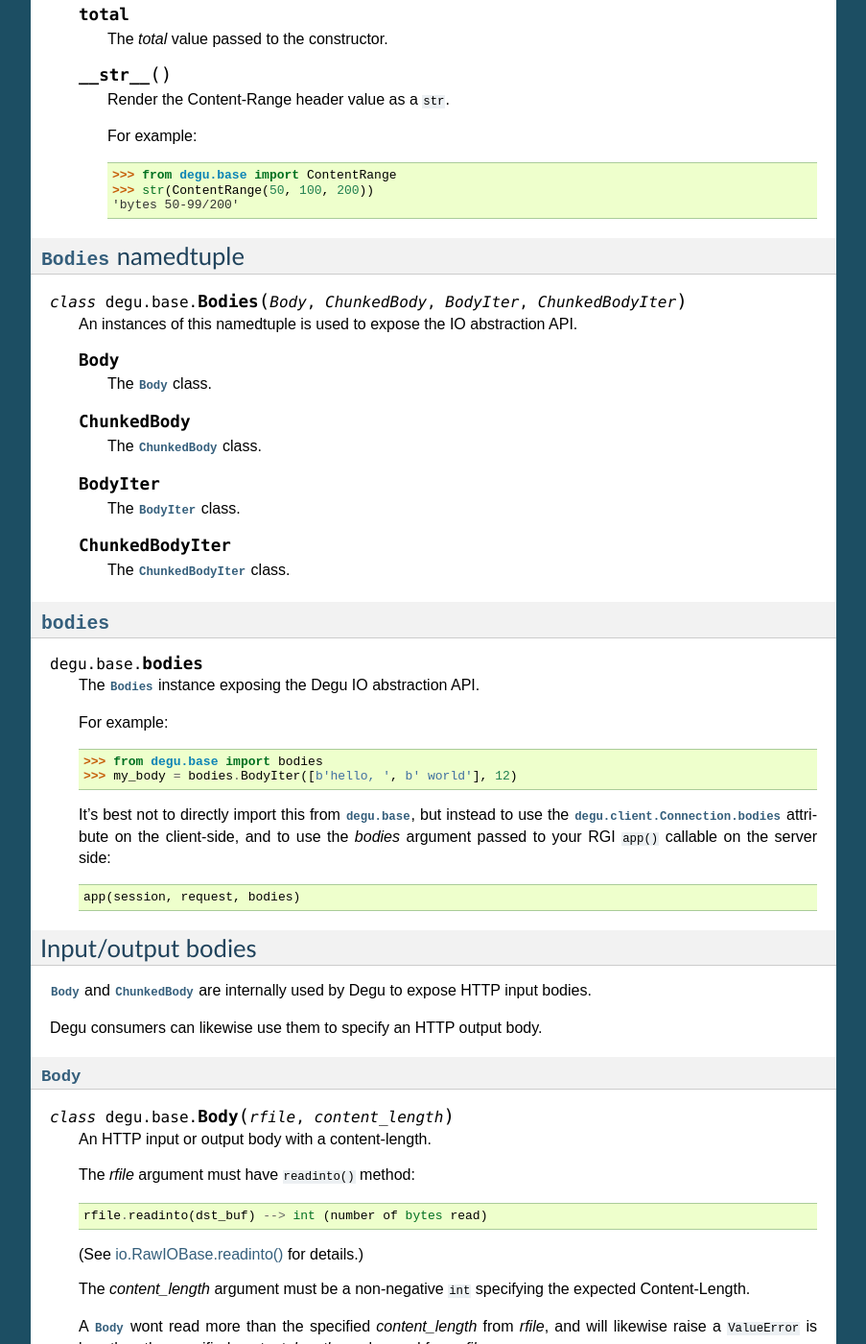
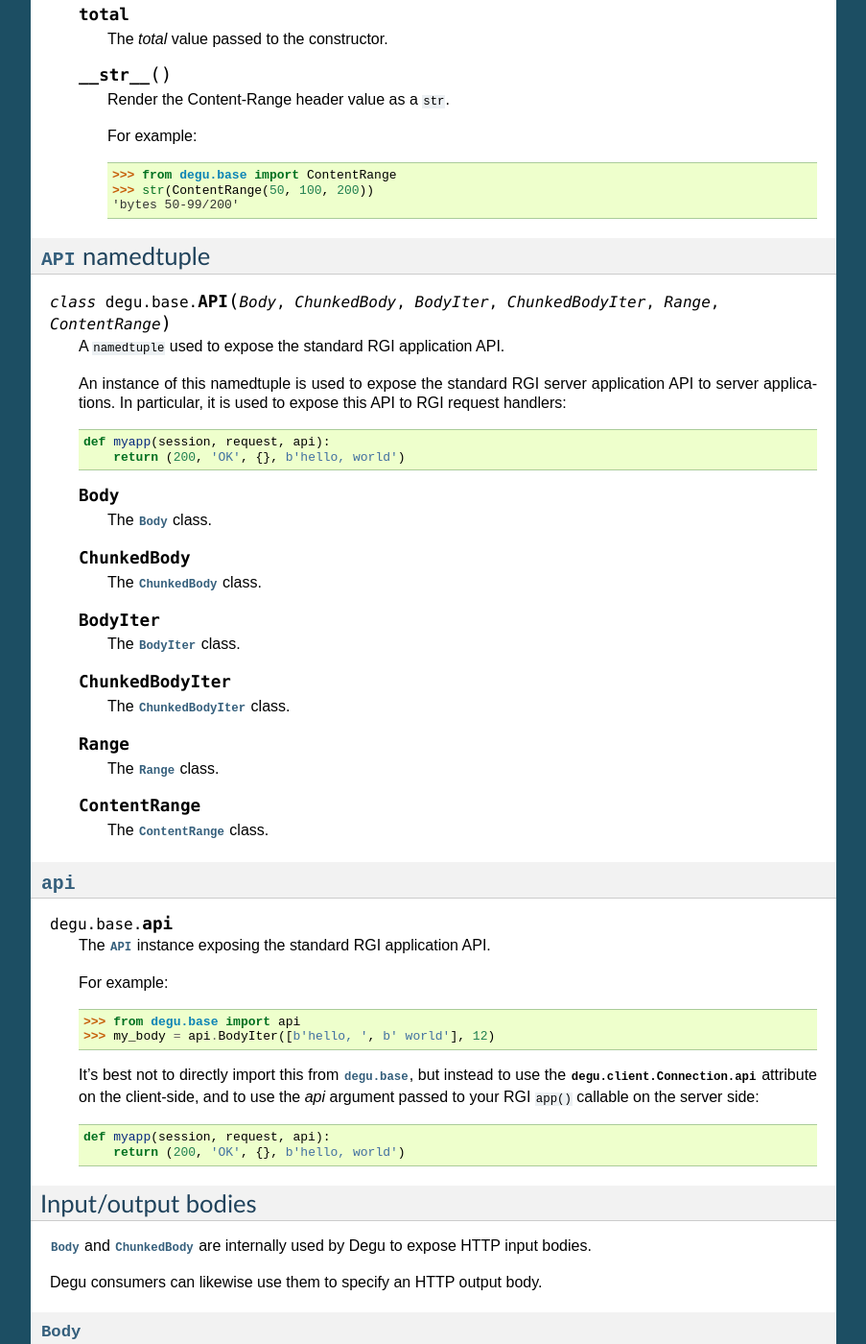
Before and after one commit to json420/degu, a Sphinx documentation site: the page built from doc/degu.base.rst, in a window 1280 px wide and 1400 px high, scrolled down 2349 px. Shown: the whole window at 96% size, without its empty margins (198-1101 px from the left). Built offline with Sphinx 7.4.7, drawn with Linux system fonts in a browser that asks for light colours; some of the changed text lies outside the part shown.

Commit message:
Start work in degu.base.rst on documenting rename of Bodies to API

```diff
--- a/doc/degu.base.rst
+++ b/doc/degu.base.rst
@@ -160,12 +160,19 @@ Header values
         'bytes 50-99/200'
 
 
-:class:`Bodies` namedtuple
+:class:`API` namedtuple
 --------------------------
 
-.. class:: Bodies(Body, ChunkedBody, BodyIter, ChunkedBodyIter)
+.. class:: API(Body, ChunkedBody, BodyIter, ChunkedBodyIter, Range, ContentRange)
 
-    An instances of this namedtuple is used to expose the IO abstraction API.
+    A ``namedtuple`` used to expose the standard RGI application API.
+
+    An instance of this namedtuple is used to expose the standard RGI server
+    application API to server applications.  In particular, it is used to expose
+    this API to RGI request handlers::
+
+        def myapp(session, request, api):
+            return (200, 'OK', {}, b'hello, world')
 
     .. attribute:: Body
 
@@ -183,27 +190,37 @@ Header values
 
         The :class:`ChunkedBodyIter` class.
 
+    .. attribute:: Range
+
+        The :class:`Range` class.
+
+    .. attribute:: ContentRange
+
+        The :class:`ContentRange` class.
 
 
-:attr:`bodies`
+
+:attr:`api`
 --------------
 
 
-.. data:: bodies
+.. data:: api
 
-    The :class:`Bodies` instance exposing the Degu IO abstraction API.
+    The :class:`API` instance exposing the standard RGI application API.
 
     For example:
 
-    >>> from degu.base import bodies
-    >>> my_body = bodies.BodyIter([b'hello, ', b' world'], 12)
+    >>> from degu.base import api
+    >>> my_body = api.BodyIter([b'hello, ', b' world'], 12)
 
     It's best not to directly import this from :mod:`degu.base`, but instead to
-    use the :attr:`degu.client.Connection.bodies` attribute on the client-side,
-    and to use the *bodies* argument passed to your RGI ``app()`` callable on
+    use the :attr:`degu.client.Connection.api` attribute on the client-side,
+    and to use the *api* argument passed to your RGI ``app()`` callable on
     the server side::
 
-        app(session, request, bodies)
+        def myapp(session, request, api):
+            return (200, 'OK', {}, b'hello, world')
+
 
 
 Input/output bodies
```
